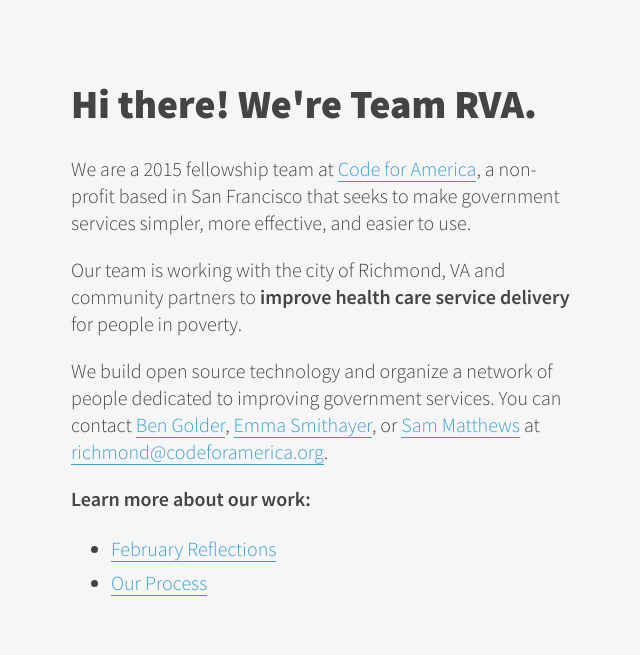
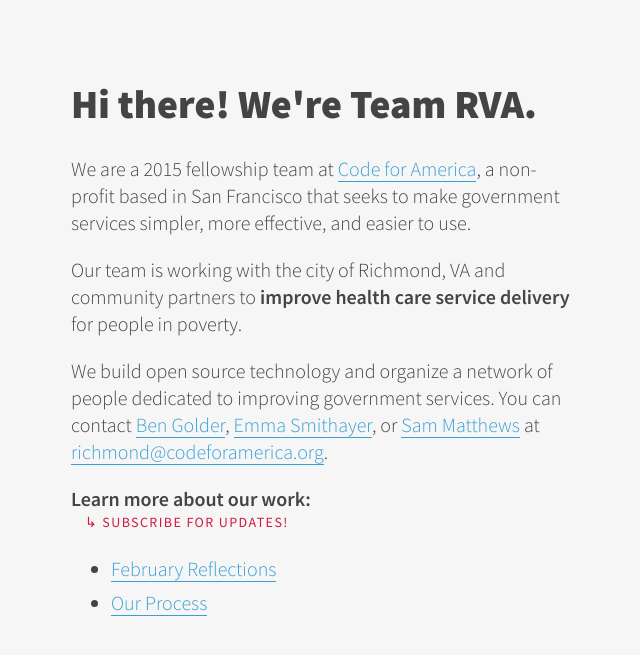
Before and after one commit to codeforamerica/rva, a Jekyll site: the page built from index.html, in a window 1280 px wide. Shown: the top 655 px of the page, without its empty margins (119-759 px from the left). Built offline with Jekyll 4.4.1, drawn with Linux system fonts in a browser that asks for light colours.

Commit message:
adding email signup form

```diff
--- a/_includes/head.html
+++ b/_includes/head.html
@@ -4,6 +4,7 @@
   {% include favicon.html %}
   <link href='http://fonts.googleapis.com/css?family=Source+Sans+Pro:200,300,400,600,700,900,200italic,300italic,400italic,600italic,700italic,900italic' rel='stylesheet' type='text/css'>
   <link href="{{ site.baseurl }}/static/rva.css" rel="stylesheet">
+  <script src="{{ site.baseurl }}/static/rva.js"></script>
   <script>
     (function(i,s,o,g,r,a,m){i['GoogleAnalyticsObject']=r;i[r]=i[r]||function(){
     (i[r].q=i[r].q||[]).push(arguments)},i[r].l=1*new Date();a=s.createElement(o),
--- /dev/null
+++ b/_includes/mailchimp.html
@@ -0,0 +1,28 @@
+<div id="email-signup"><div id="email-inner"><div id="email-form-container">
+  <div id="email-close" onclick="hideMailChimpSignup()">&#9447; Close</div>
+  <img src="/img/rva-signupform.png">
+  <div id="mc_embed_signup">
+  <form action="//codeforamerica.us2.list-manage.com/subscribe/post?u=d9acf2a4c694efbd76a48936f&amp;id=769a92c04a" method="post" id="mc-embedded-subscribe-form" name="mc-embedded-subscribe-form" class="validate" target="_blank" novalidate>
+      <div id="mc_embed_signup_scroll">
+  <div class="mc-field-group">
+    <label for="mce-EMAIL">Email Address</label>
+    <input type="email" value="" name="EMAIL" class="required email" id="mce-EMAIL">
+  </div>
+  <div class="mc-field-group">
+    <label for="mce-FNAME">First Name</label>
+    <input type="text" value="" name="FNAME" class="required" id="mce-FNAME">
+  </div>
+  <div class="mc-field-group">
+    <label for="mce-LNAME">Last Name</label>
+    <input type="text" value="" name="LNAME" class="required" id="mce-LNAME">
+  </div>
+    <div id="mce-responses" class="clear">
+      <div class="response" id="mce-error-response" style="display:none"></div>
+      <div class="response" id="mce-success-response" style="display:none"></div>
+    </div>    <!-- real people should not fill this in and expect good things - do not remove this or risk form bot signups-->
+      <div style="position: absolute; left: -5000px;"><input type="text" name="b_d9acf2a4c694efbd76a48936f_769a92c04a" tabindex="-1" value=""></div>
+      <div class="clear"><input type="submit" value="Subscribe" name="subscribe" id="mc-embedded-subscribe" class="button"></div>
+      </div>
+  </form>
+  </div>
+</div></div></div>
--- a/_layouts/default.html
+++ b/_layouts/default.html
@@ -1,6 +1,9 @@
 <html lang="en">
   {% include head.html %}
   <body>
+    <!-- mailchimp signup -->
+    {% include mailchimp.html %}
+    <!-- /mailchimp signup -->
 
     <!-- navigation -->
     <nav>
--- a/_layouts/home.html
+++ b/_layouts/home.html
@@ -1,6 +1,7 @@
 <html lang="en">
   {% include head.html %}
   <body>
+    {% include mailchimp.html %}
     <div class="container home">
       {{ page.content }}
       <ul>
--- a/index.html
+++ b/index.html
@@ -7,3 +7,4 @@
 <p>Our team is working with the city of Richmond, VA and community partners to <strong>improve health care service delivery</strong> for people in poverty.</p>
 <p>We build open source technology and organize a network of people dedicated to improving government services. You can contact <a href="http://codeforamerica.org/people/ben-golder/">Ben Golder</a>, <a href="http://codeforamerica.org/people/emma-smithayer">Emma Smithayer</a>, or <a href="http://codeforamerica.org/people/sam-matthews">Sam Matthews</a> at <a href="mailto:richmond@codeforamerica.org">richmond@codeforamerica.org</a>.</p>
 <p><strong>Learn more about our work:</strong></p>
+<button class="mailchimp-signup-button" type="button" onclick="showMailChimpSignup()">&#8627; Subscribe for updates!</button>
--- a/march/index.html
+++ b/march/index.html
@@ -26,14 +26,14 @@
   <p>This sketch of a patient gathering income verification documents before a financial screening appointment brought up a few questions. How does the patient know what documents to bring in? Did she call the office, stop by in person, look online, get advice from a friend, or guess based on her past experiences? Which is most common? As our research focus narrows, we’re continually calling people in Richmond to flesh out our user stories and test hypotheses (for example, would clinics be willing to accept cell phone photos of pay stubs instead of physical pay stubs to prove income?).</p>
 
   <h2>Collaborate</h2>
-  [picture of one of the How Might We brainstorms.  Or maybe some of those brainstorm prompt cards we got could be cool too?]
+  <figure><img src="/img/march_process-howmightwe.jpg">Brainstorming with other fellows gave us the opportunity to see our projects from new perspectives.</figure>
   <p>We spent much of March discussing our research and brainstorming with the other fellows and Code for America’s full-time staff, particularly the health focus team. Their depth and breadth of experience is incredibly helpful. Here, we used Ideo’s How Might We technique to brainstorm with Team Indianapolis, which is focusing on public safety.</p>
 
   <h2>Research existing tools</h2>
   <p>Health Leads trains college students to refer clinic patients to other services, like food pantries or heating help. Healthify makes software that social workers and community health workers use to track referrals to community resources. SeamlessDocs turns PDF forms into nice web forms. We don’t want to reinvent the wheel, so we’ve been talking to organizations like these to learn about the approaches they’ve taken. It’s easy to react with frustration when you think you have a great idea and realize someone’s already built it, but we consider it confirmation that we’re working on real problems.</p>
 
   <h2>Prototype</h2>
-  <figure><img src="/img/searchable-services-example.gif"></figure>
+  <figure><img src="/img/searchable-services-example.gif">Version 0.1 of a searchable list of resources at <a href="http://codeforamerica.github.io/rva-searchable-services/">codeforamerica.github.io/rva-searchable-services/</a></figure>
   <p>A key part of Code for America’s approach is building rough prototypes quickly so that we can show them to users and get feedback as soon as possible.  You can check out <a href="http://codeforamerica.github.io/rva-searchable-services/" target="_blank">one experiment here</a>.  We built it because so many people told us that it’s hard to find an up-to-date and complete list of all the resources available in Richmond.  The Center on Society and Health at VCU maintains a list in a Google spreadsheet, but that’s not very user-friendly, so we made a nicer interface for it.  The data pulls from the Google spreadsheet automatically, so there’s no need to enter information into a new system.</p>
 
   <h2>What’s next?</h2>
--- a/static/rva.css
+++ b/static/rva.css
@@ -7,6 +7,11 @@
   background-color:#f6f6f6;
   line-height:1.7rem;
   font-weight:300;
+}
+button {
+  background:transparent;
+  border:none;
+  font-family: 'Source Sans Pro', sans-serif;
 }
 .container {
   max-width:45rem;
@@ -121,6 +126,78 @@
   right:10px;
 }
 
+.mailchimp-signup-button {
+  color:#cf1b41;
+  border-radius:3px;
+  font-size:.7em;
+  letter-spacing: .1em;
+  padding-left:1em;
+  margin-top:-20px;
+  text-transform:uppercase;
+  font-weight:500;
+  cursor:pointer;
+}
+#email-signup {
+  position:absolute;
+  display:none;
+  top:0;
+  width:100%;
+  height:100%;
+  background-color:rgba(0,0,0,0.4);
+}
+#email-signup.show {
+  display:table;
+}
+#email-inner {
+  display:table-cell;
+  vertical-align: middle;
+  width:200px;
+  height:200px;
+}
+#email-form-container {
+  max-width:500px;
+  background:white;
+  display:block;
+  margin:auto;
+  box-shadow:0 0 5px 0 rgba(0,0,0,0.5);
+  position:relative;
+}
+#email-close {
+  position:absolute;
+  top:-30px;
+  font-size:.8em;
+  right:0;
+  color:white;
+  cursor:pointer;
+}
+#mc_embed_signup {
+  padding:1em 1em .5em;
+}
+.mc-field-group label,
+.mc-field-group input {
+  display:block;
+  width:100%;
+}
+.mc-field-group label {
+  font-size:.8em;
+}
+.mc-field-group input {
+  padding:.5em;
+  font-size:.8em;
+}
+#mc-embedded-subscribe {
+  background:#cf1b41;
+  color:#f6f6f6;
+  margin-top:1em;
+  padding:.4em 1em;
+  font-size:.8em;
+  text-transform:uppercase;
+  letter-spacing: .1em;
+  cursor:pointer;
+  border:none;
+  font-family: 'Source Sans Pro', sans-serif;
+}
+
 /* these styles are used only for printing */
 @media print {
   html,
--- /dev/null
+++ b/static/rva.js
@@ -0,0 +1,15 @@
+window.email;
+
+function init() {
+  console.log('waka');
+}
+
+function showMailChimpSignup(event) {
+  document.getElementById('email-signup').className = 'show';
+}
+
+function hideMailChimpSignup(event) {
+  document.getElementById('email-signup').className = '';
+}
+
+window.onload = init();
```
Also changed, not shown: img/march_process-howmightwe.jpg (added), img/rva-signupform.png (added).
